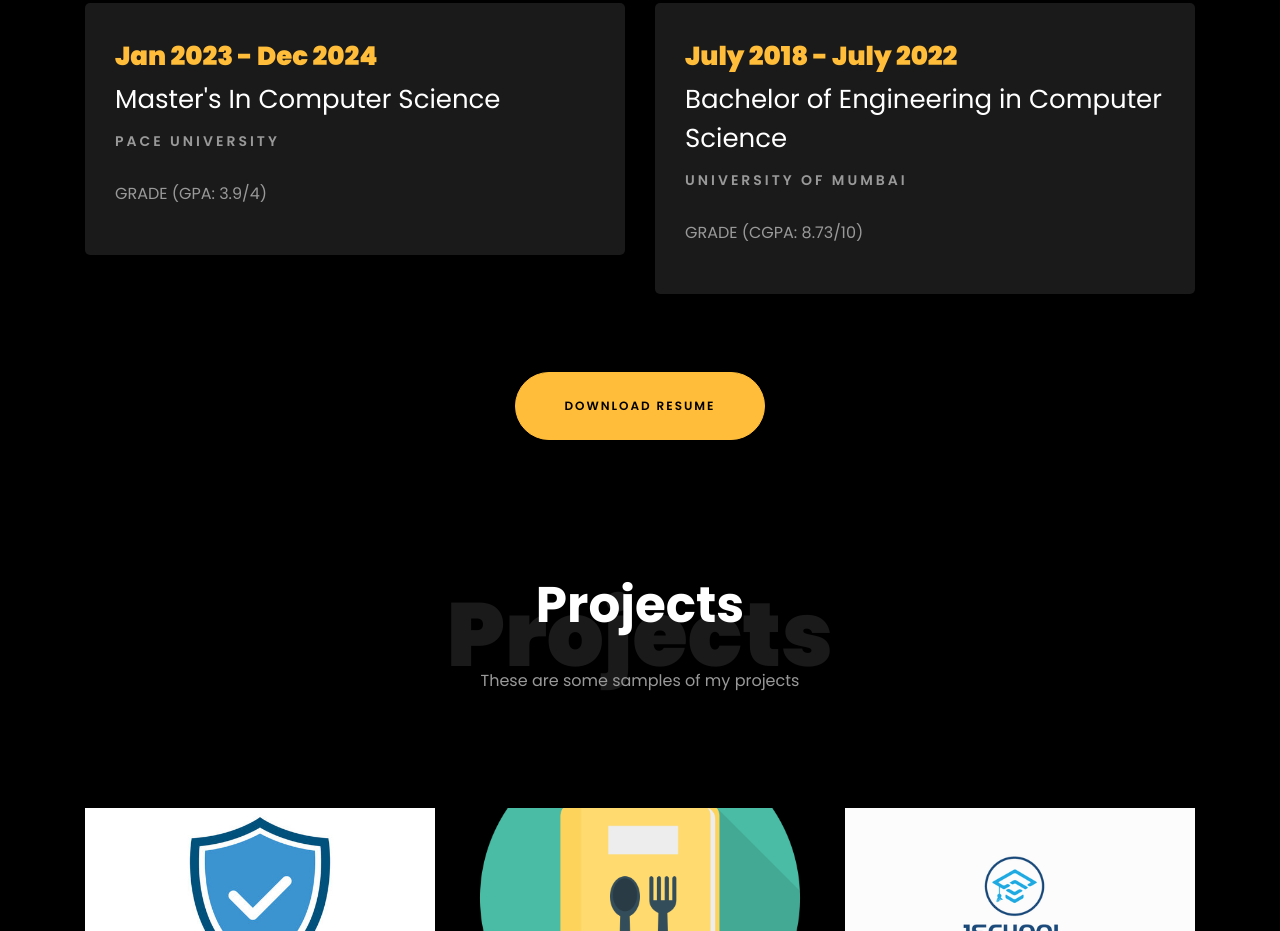
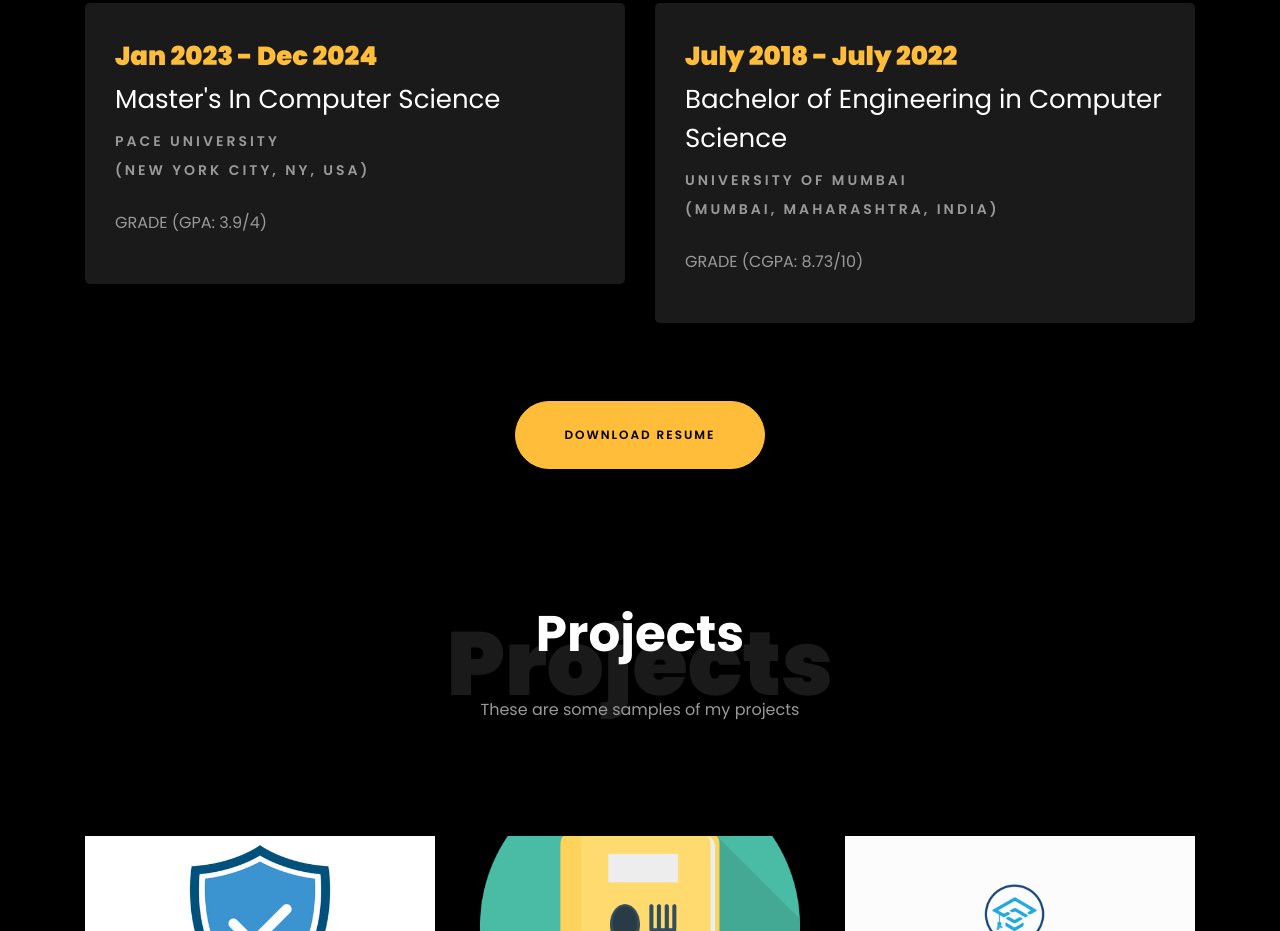
Before and after one commit to atharvkadam11/atharv, a plain HTML site: page index.html in a window 1280 px wide. Shown: the part 3156-4087 px from the top of the page. Drawn offline with Linux system fonts and the light colour scheme; files whose address does not match are found by name.

Commit message:
Update index.html

```diff
--- a/index.html
+++ b/index.html
@@ -397,7 +397,7 @@
     				<div class="resume-wrap ftco-animate">
     					<span class="date">Jan 2023 - Dec 2024</span>
     					<h2>Master's In Computer Science</h2>
-    					<span class="position">Pace University</span>
+    					<span class="position">Pace University <br> (New York City, NY, USA)</span>
     					<p class="mt-4">GRADE (GPA: 3.9/4)</p>
     				</div>
     			</div>
@@ -406,7 +406,7 @@
     				<div class="resume-wrap ftco-animate">
     					<span class="date">July 2018 - July 2022</span>
     					<h2>Bachelor of Engineering in Computer Science</h2>
-    					<span class="position">University of Mumbai</span>
+    					<span class="position">University of Mumbai <br>(Mumbai, Maharashtra, India)</span>
     					<p class="mt-4">GRADE (CGPA: 8.73/10)</p>
     				</div>
 				</div>
```
